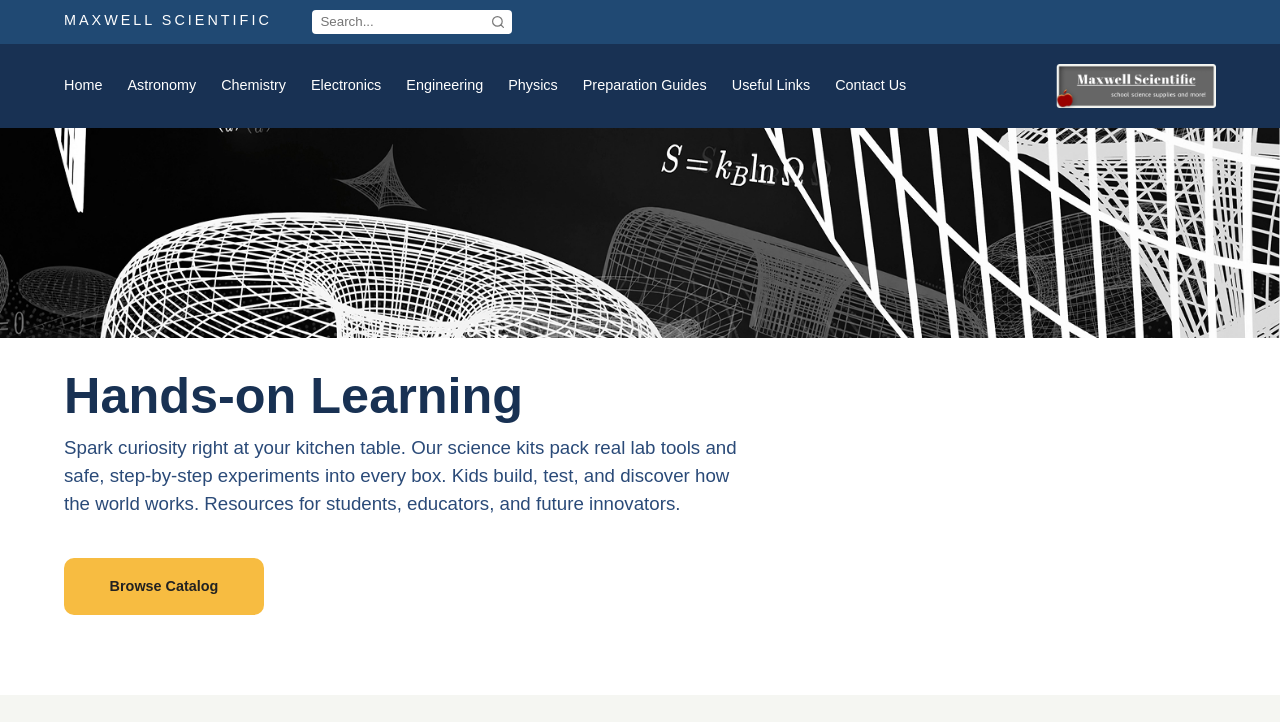
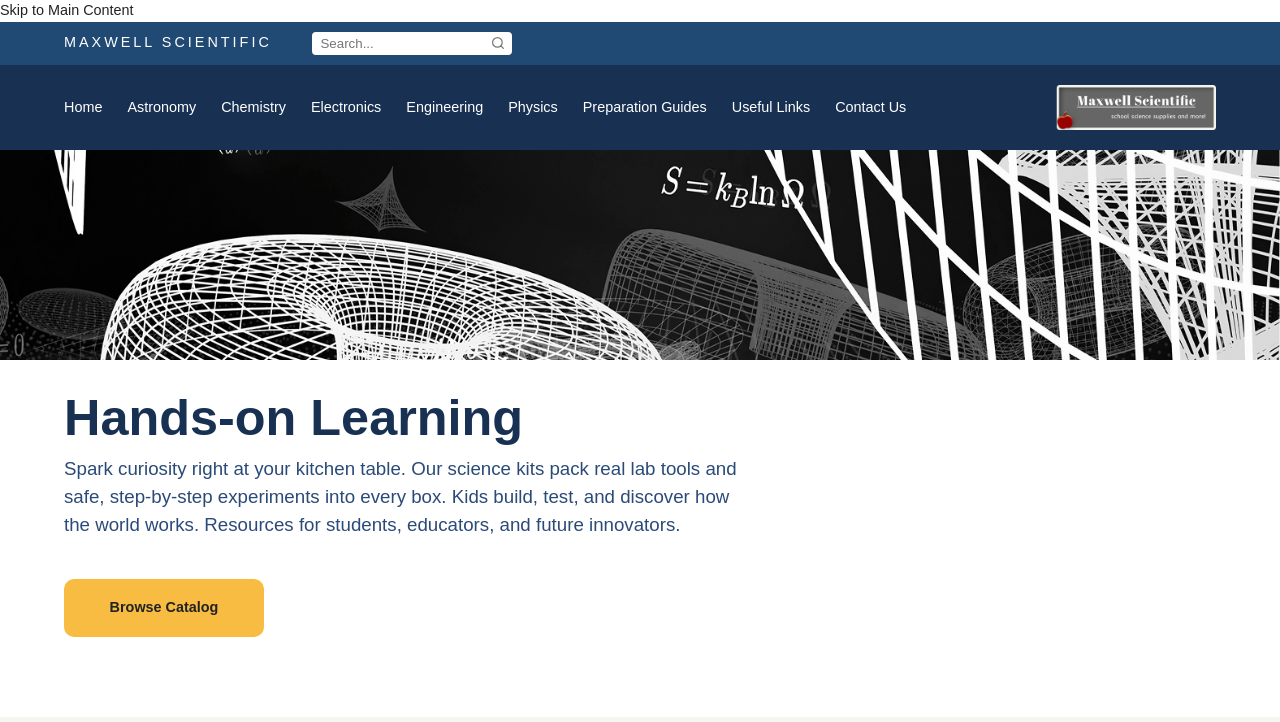
Before and after one commit to nidal2030/maxwell-scientific, a plain HTML site: page index.html in a window 1280 px wide. Shown: the top 722 px of the page. Drawn offline with Linux system fonts and the light colour scheme.

Commit message:
skip navigation link index page
This enhancement adds the skip navigation link into the index.html page.
Changes are on: a) add two lines below the <body> tag, and b) modify <main> tag

```diff
--- a/index.html
+++ b/index.html
@@ -12,6 +12,9 @@
     <link rel="icon" href="favicon.png" type="image/png" />
   </head>
   <body>
+	<!-- skip link navigation -->
+	<a class="skip-link" href="#main-content">Skip to Main Content</a>
+
     <!-- Site Header: Utility Bar + Main Navigation -->
     <header class="site-header">
       <div class="top-bar">
@@ -52,7 +55,7 @@
     </header>
 
     <!-- Primary Page Content -->
-    <main>
+    <main id="main-content">
       <!-- Decorative Hero Banner -->
       <div class="hero splash-banner" aria-hidden="true"></div>
 
```
